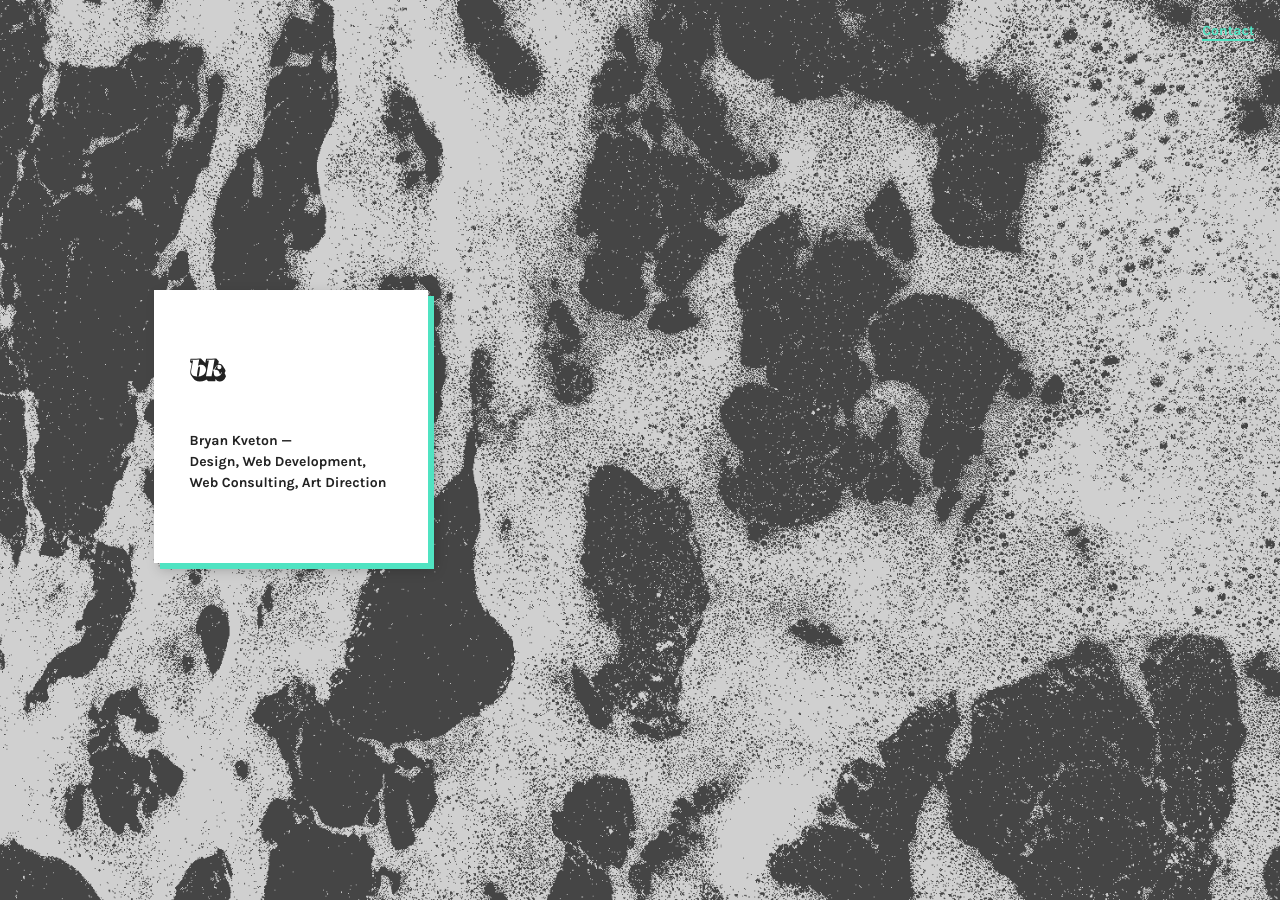
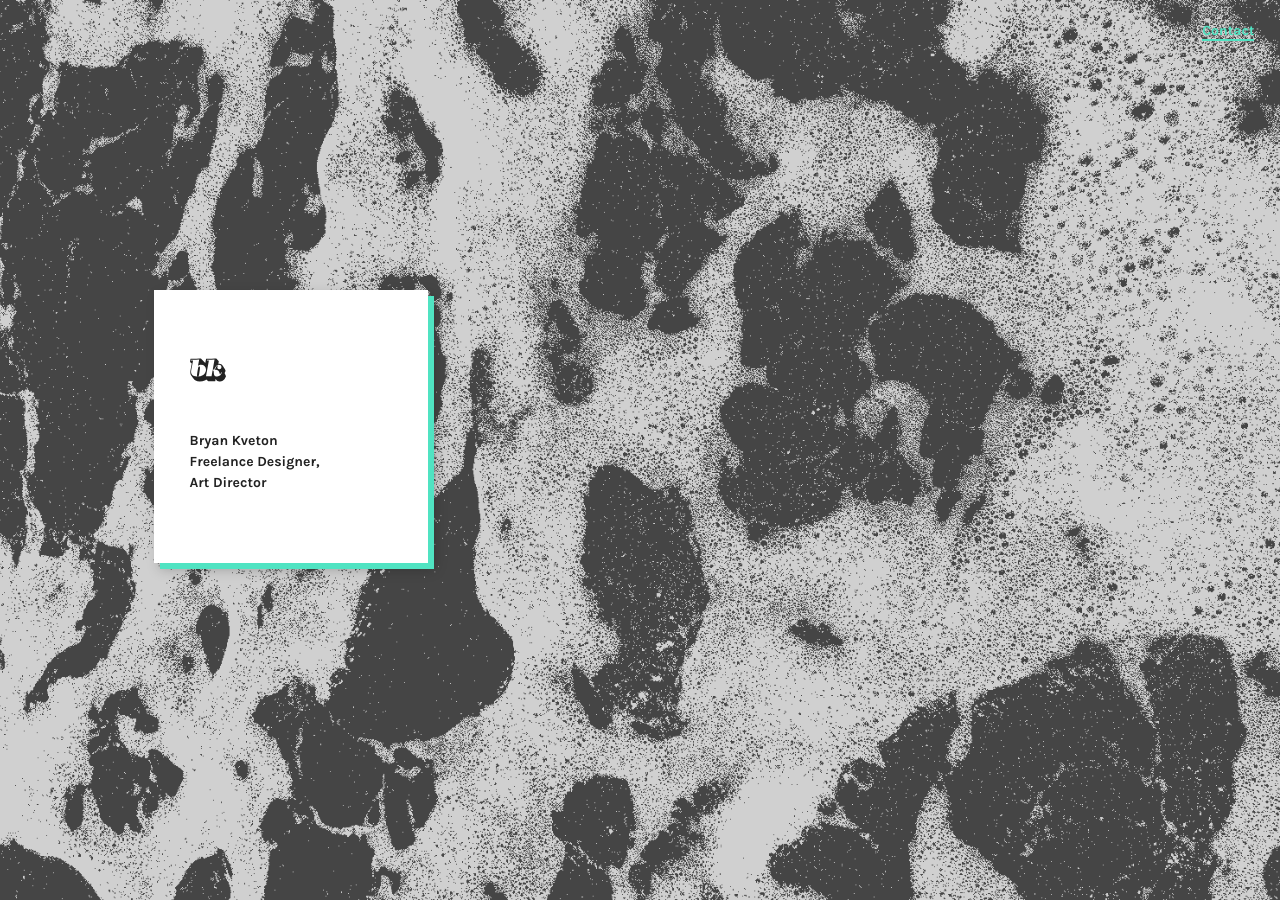
Before and after one commit to brynosaur/brynosaur.github.io, a Jekyll site: the page built from index.html, in a window 1280 px wide and 900 px high. Built offline with Jekyll 4.4.1, drawn with Linux system fonts in a browser that asks for light colours; nearby versions of some CDN libraries.

Commit message:
Update description

```diff
--- a/index.html
+++ b/index.html
@@ -6,8 +6,8 @@ layout: default
   <div class="center">
     <div class="card">
       <img class="logo" src="images/bk-logo.svg">
-      <h1>Bryan Kveton &mdash;</h1>
-      <h2>Design, Web Development, Web Consulting, Art Direction</h2>
+      <h1>Bryan Kveton</h1>
+      <h2>Freelance Designer, <br>Art Director</h2>
     </div>
   </div>
 </div>
```
Also changed, not shown: 1 other file.
